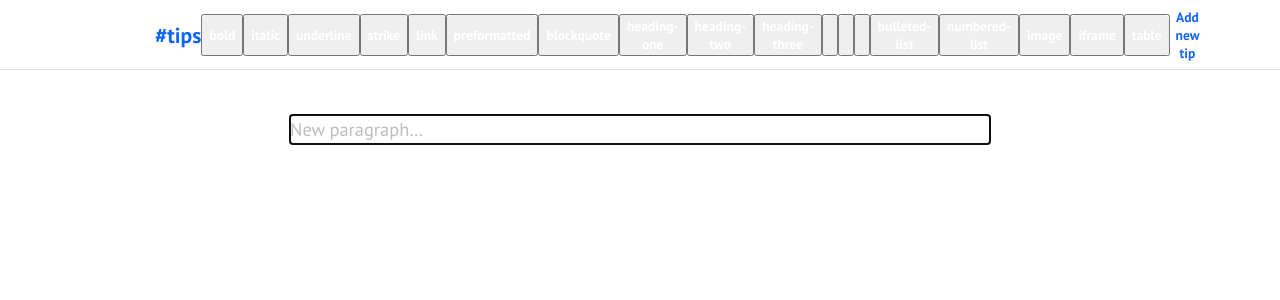
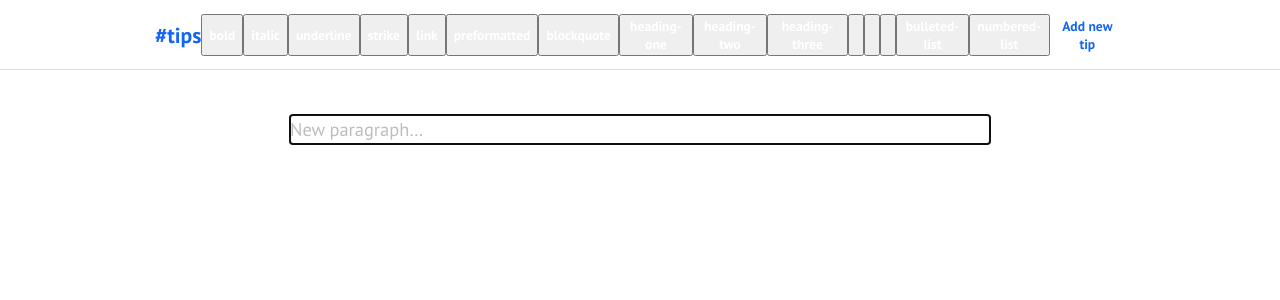
Before and after one commit to devenode/tips_frontend, a React (Create React App) app: page /edit-post in a window 1280 px wide. Shown: the top 300 px of the page. Built offline with nearby package versions, Linux system fonts and the light colour scheme.

Commit message:
Style and Blocks tools

```diff
--- a/src/components/TextEditor/StylePanel/index.js
+++ b/src/components/TextEditor/StylePanel/index.js
@@ -25,9 +25,6 @@ export const StylePanel = () => {
          <BlockButton align="right"/>
          <BlockButton format={TAGS.UL} />
          <BlockButton format={TAGS.OL} />
-         <BlockButton format={TAGS.IMG} />
-         <BlockButton format={TAGS.IFRAME} />
-         <BlockButton format={TAGS.TABLE} />
       </div>
    )
 }
--- a/src/components/TextEditor/elements.js
+++ b/src/components/TextEditor/elements.js
@@ -12,9 +12,6 @@ const TAGS = {
    UL: `bulleted-list`,
    OL: `numbered-list`,
    PRE: `preformatted`,
-   IMG: `image`,
-   IFRAME: `iframe`,
-   TABLE: `table`,
 }
 
 export default TAGS;
```
